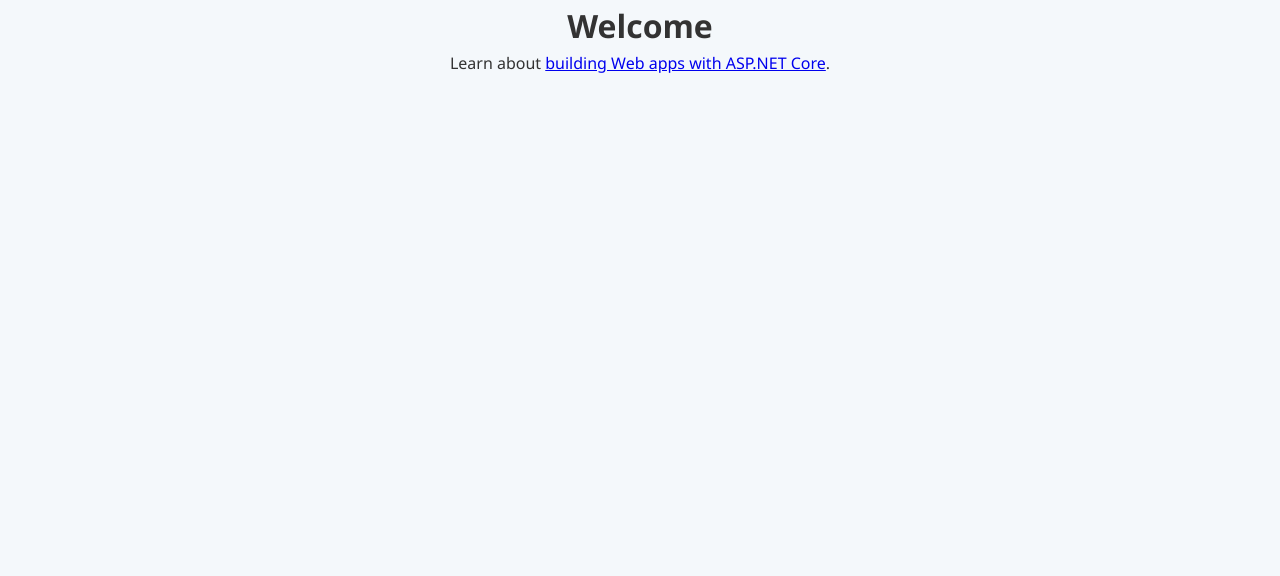
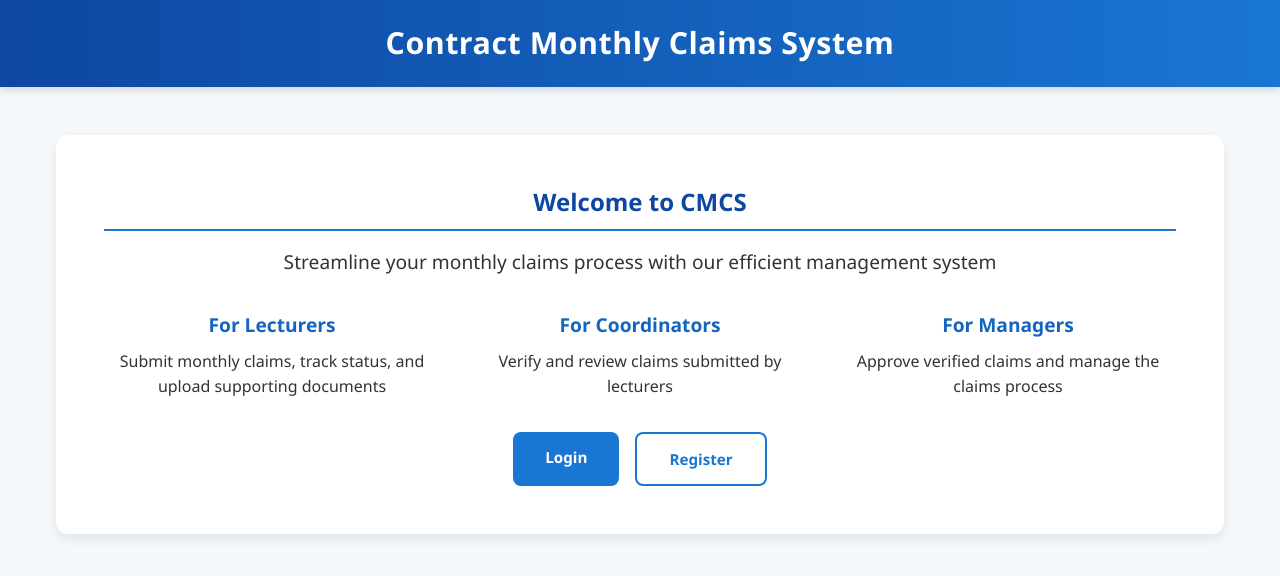
Before and after one commit to Vvukeya/POE---PART-2---Contract-Monthly-Claims-System, an ASP.NET Core app: page / in a window 1280 px wide. Shown: the top 576 px of the page. Run offline with ASP.NET Core 8, Linux system fonts and the light colour scheme; data that the repository does not hold is empty.

Commit message:
Implement Index.cshtml as landing page with role descriptions

```diff
--- a/Views/Home/Index.cshtml
+++ b/Views/Home/Index.cshtml
@@ -2,7 +2,45 @@
     ViewData["Title"] = "Home Page";
 }
 
-<div class="text-center">
-    <h1 class="display-4">Welcome</h1>
-    <p>Learn about <a href="https://learn.microsoft.com/aspnet/core">building Web apps with ASP.NET Core</a>.</p>
-</div>
+<!DOCTYPE html>
+<html>
+<head>
+    <meta charset="utf-8">
+    <title>@ViewData["Title"] – Contract Monthly Claims System</title>
+    <link rel="stylesheet" href="~/css/Style.css">
+</head>
+<body>
+    <header>
+        <h1>Contract Monthly Claims System</h1>
+    </header>
+
+    <div class="container">
+        <div class="card" style="text-align: center; padding: 3rem;">
+            <h2>Welcome to CMCS</h2>
+            <p style="font-size: 1.2rem; margin-bottom: 2rem;">
+                Streamline your monthly claims process with our efficient management system
+            </p>
+
+            <div style="display: flex; justify-content: center; gap: 2rem; flex-wrap: wrap; margin: 2rem 0;">
+                <div style="flex: 1; min-width: 250px;">
+                    <h3>For Lecturers</h3>
+                    <p>Submit monthly claims, track status, and upload supporting documents</p>
+                </div>
+                <div style="flex: 1; min-width: 250px;">
+                    <h3>For Coordinators</h3>
+                    <p>Verify and review claims submitted by lecturers</p>
+                </div>
+                <div style="flex: 1; min-width: 250px;">
+                    <h3>For Managers</h3>
+                    <p>Approve verified claims and manage the claims process</p>
+                </div>
+            </div>
+
+            <div style="display: flex; gap: 1rem; justify-content: center; flex-wrap: wrap; margin-top: 2rem;">
+                <a href="@Url.Action("Login", "Home")" class="btn btn-primary" style="padding: 0.8rem 2rem;">Login</a>
+                <a href="@Url.Action("Register", "Home")" class="btn btn-ghost" style="padding: 0.8rem 2rem;">Register</a>
+            </div>
+        </div>
+    </div>
+</body>
+</html>
```
